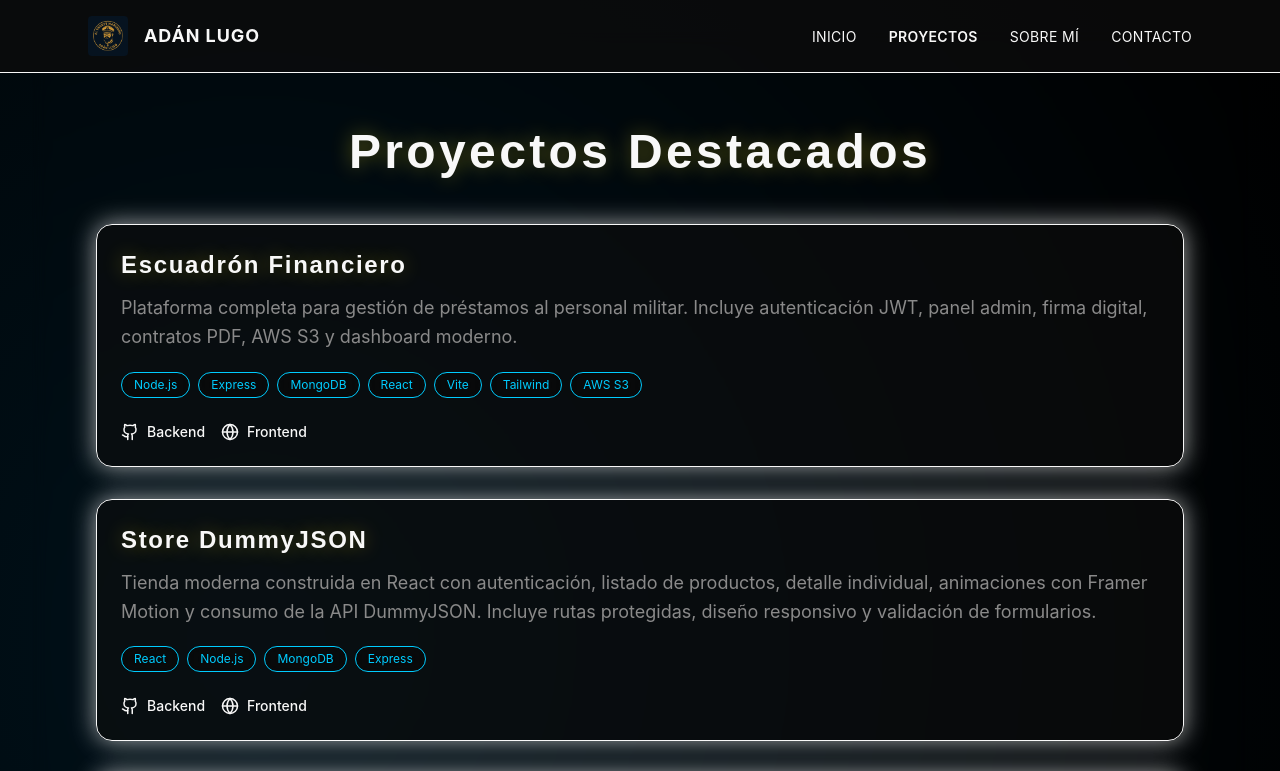
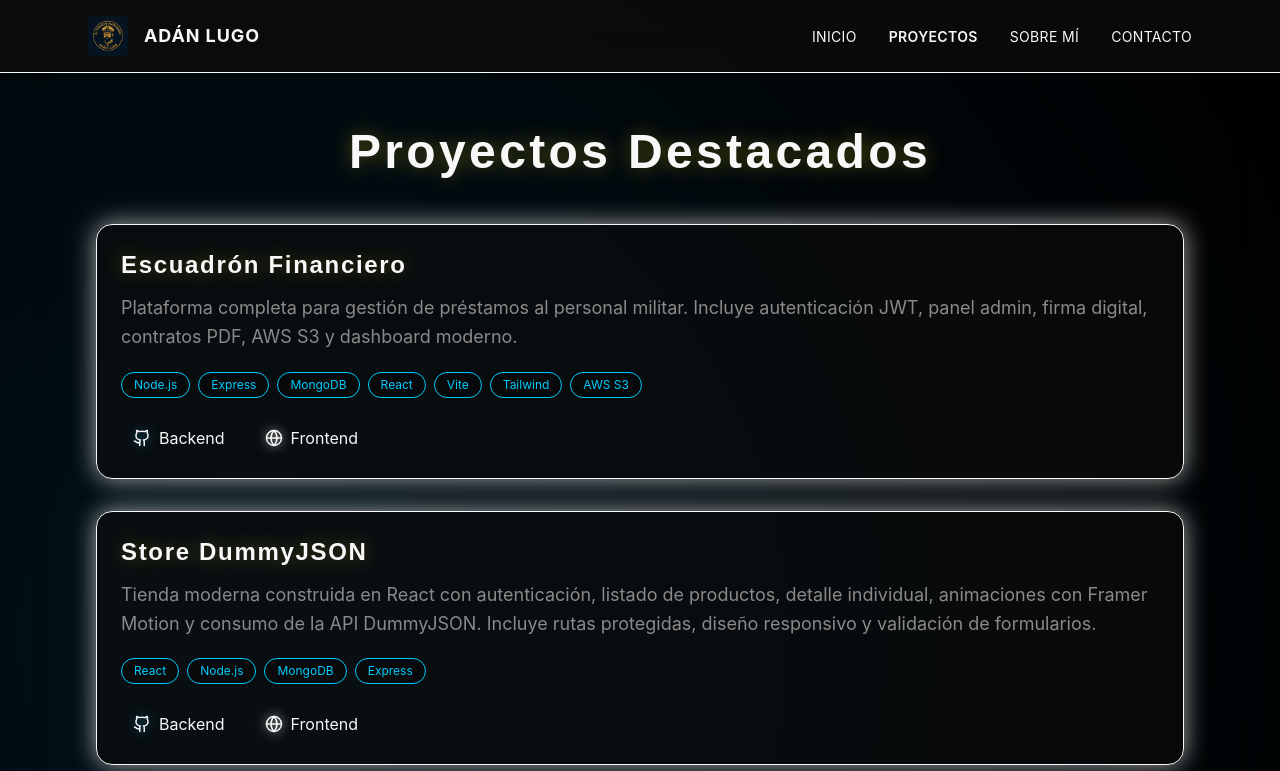
Before and after one commit to ElderL99/Portafolio, a Next.js app: page /projects in a window 1280 px wide. Shown: the top 771 px of the page. Built offline with nearby package versions, Linux system fonts and the light colour scheme.

Commit message:
some styles fixed

```diff
--- a/app/components/ProjectCard.tsx
+++ b/app/components/ProjectCard.tsx
@@ -42,21 +42,39 @@ export default function ProjectCard({ project }: { project: Project }) {
       </div>
 
       {/* === Enlaces === */}
+      {/* === Enlaces === */}
       <div className="flex flex-wrap gap-4 items-center mt-auto">
         <a
           href={project.github}
           target="_blank"
-          className="flex items-center gap-2 text-(--gold) hover:text-(--blue) transition-colors text-sm font-medium"
+          className="flex items-center gap-2 text-(--gold)
+               transition-all duration-300
+               relative px-3 py-1 rounded-lg
+               before:absolute before:inset-0 before:rounded-lg
+               before:bg-(--blue) before:opacity-0 before:blur-lg
+               before:transition-all before:duration-300
+               hover:before:opacity-40
+               hover:text-(--blue)"
         >
-          <Github size={18} /> Backend
+          <Github size={18} className="drop-shadow-[0_0_6px_#00ccff88]" />
+          Backend
         </a>
+
         {project.frontend && (
           <a
             href={project.frontend}
             target="_blank"
-            className="flex items-center gap-2 text-(--gold) hover:text-(--blue) transition-colors text-sm font-medium"
+            className="flex items-center gap-2 text-(--gold)
+                 transition-all duration-300
+                 relative px-3 py-1 rounded-lg
+                 before:absolute before:inset-0 before:rounded-lg
+                 before:bg-(--gold) before:opacity-0 before:blur-lg
+                 before:transition-all before:duration-300
+                 hover:before:opacity-40
+                 hover:text-(--blue)"
           >
-            <Globe size={18} /> Frontend
+            <Globe size={18} className="drop-shadow-[0_0_6px_#f8f8f8aa]" />
+            Frontend
           </a>
         )}
       </div>
--- a/app/page.tsx
+++ b/app/page.tsx
@@ -53,7 +53,7 @@ export default function HomePage() {
           initial={{ opacity: 0, y: -20 }}
           animate={{ opacity: 1, y: 0 }}
           transition={{ duration: 0.8 }}
-          className="text-5xl md:text-7xl font-bold text-(--gold) tracking-[0.2em] drop-shadow-[0_0_10px_#d4af37aa]"
+          className="text-4xl md:text-7xl font-bold text-(--gold) tracking-[0.2em] drop-shadow-[0_0_10px_#d4af37aa]"
         >
           ADÁN LUGO
         </motion.h1>
```
Also changed, not shown: app/icon.png (added).
